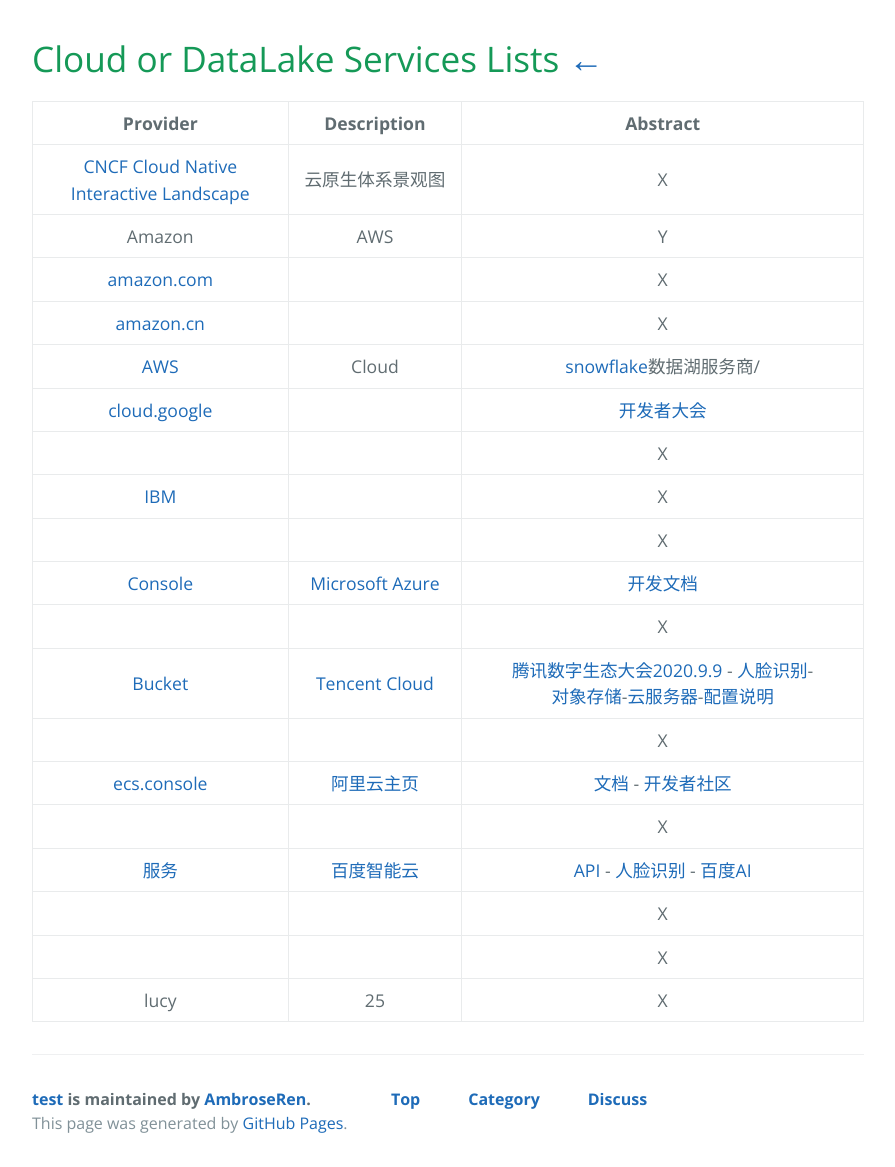
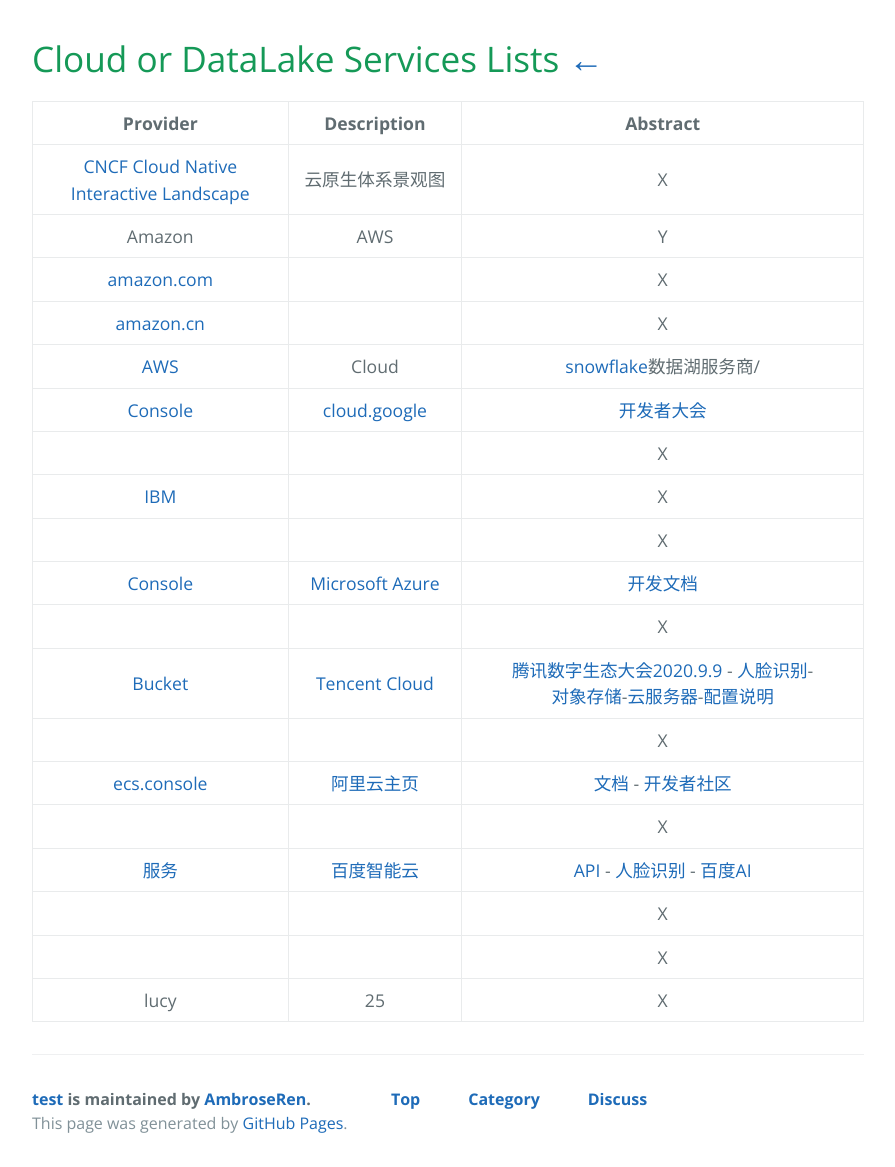
Before and after one commit to AmbroseRen/test, a Jekyll site: the page built from Data/DataLake.md, in a window 1280 px wide. Shown: the whole page, without its empty margins (192-1087 px from the left). Built offline with Jekyll 4.4.1, drawn with Linux system fonts in a browser that asks for light colours; our own code applies the rules of GitHub Pages for plain Markdown files; the repository's description, which GitHub fills in, is left out.

Commit message:
Update DataLake.md

```diff
--- a/Data/DataLake.md
+++ b/Data/DataLake.md
@@ -7,7 +7,7 @@
 | [amazon.com](https://www.amazon.com/) |  | X |
 | [amazon.cn](https://www.amazon.cn/) |  | X |
 | [AWS](https://aws.amazon.com/cn/cloudfront/?sc_channel=PS&sc_campaign=acquisition_HK&sc_publisher=google&sc_medium=cloudfront_b&sc_content=cloudfront_e&sc_detail=amazon%20cloudfront&sc_category=cloudfront&sc_segment=161357939017&sc_matchtype=e&sc_country=HK&s_kwcid=AL!4422!3!161357939017!e!!g!!amazon%20cloudfront&ef_id=WyiLzQAAAMBknAu9:20180628065536:s) | Cloud | [snowflake](https://jj32077.ap-northeast-1.aws.snowflakecomputing.com/console/login#/)数据湖服务商/[]() |
-| [cloud.google](https://cloud.google.com/) |  | [开发者大会](https://developersummit.googlecnapps.cn/) |
+| [Console](https://console.cloud.google.com/home/dashboard?project=proxyapp-214202) | [cloud.google](https://cloud.google.com/) | [开发者大会](https://developersummit.googlecnapps.cn/) |
 | []() |  | X |
 | [IBM](https://myibm.ibm.com/dashboard/) |  | X |
 | []() |  | X |
```
